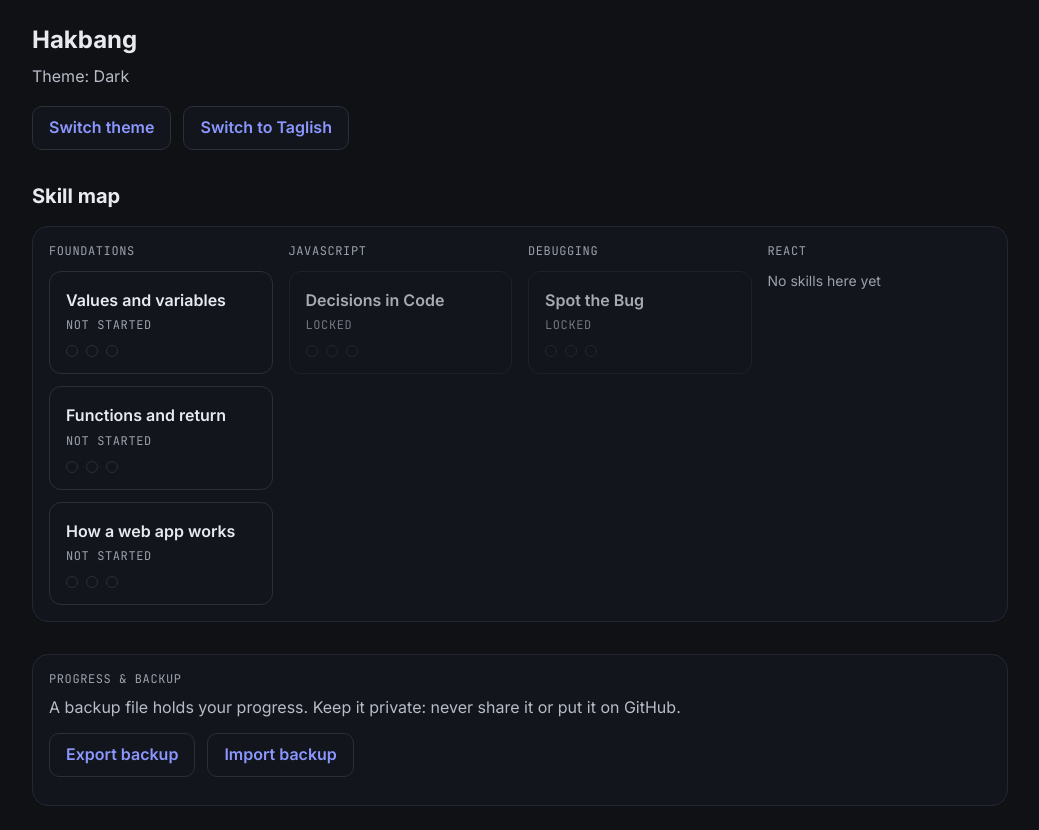
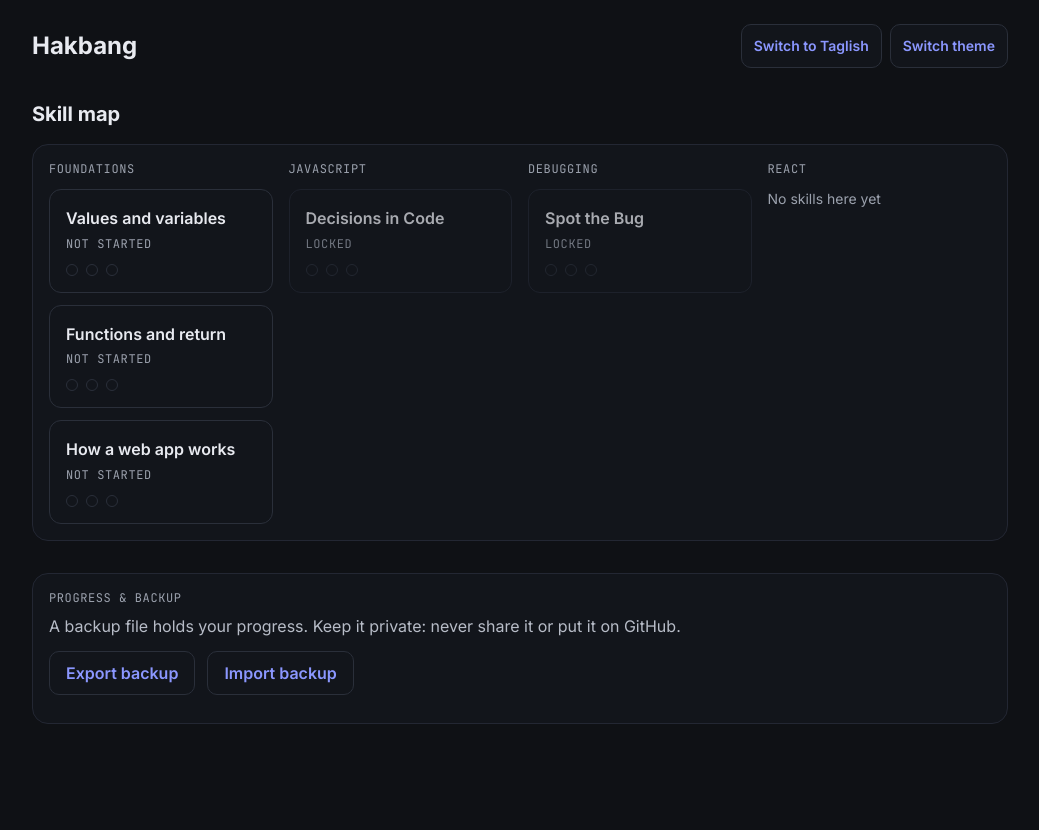
Before and after one commit to ianwilsonbenitez/hakbang, a React (Vite) app: page / in a window 1280 px wide. Shown: the whole page, without its empty margins (120-1159 px from the left). After the commit the page ends 800 px from the top, so only its background shows below. Built offline with nearby package versions, Linux system fonts and the light colour scheme.

Commit message:
feat: top bar with language and theme switches (item 21)

```diff
--- a/src/App.tsx
+++ b/src/App.tsx
@@ -6,6 +6,7 @@ import { LessonScreen } from './LessonScreen'
 import { listBundledLessonFiles, loadLessonLibrary } from './lib/lesson-library'
 import { getLessonParts } from './lib/skill-map'
 import { SkillMapScreen } from './SkillMapScreen'
+import { TopBar } from './TopBar'
 import {
   isTaskPassed,
   loadProgress,
@@ -35,7 +36,7 @@ const buttonClass =
   'min-h-11 rounded-md border border-border-strong bg-surface px-4 font-semibold text-accent'
 
 function App() {
-  const { t, switchLanguage } = useLanguage()
+  const { t } = useLanguage()
   const [theme, setTheme] = useState(() => loadTheme(localStorage))
 
   // Runs before the browser paints, so a saved light theme does not flash dark first.
@@ -117,26 +118,11 @@ function App() {
     )
   }
 
-  const themeName =theme === 'dark' ? t.themeDark : t.themeLight
+  const themeName = theme === 'dark' ? t.themeDark : t.themeLight
 
   return (
     <main className="mx-auto max-w-5xl p-6">
-      <h1 className="text-2xl font-bold">{t.appName}</h1>
-      <p className="mt-2 text-text-muted">
-        {t.themeLabel}: {themeName}
-      </p>
-      <div className="mt-4 flex flex-wrap gap-3">
-        <button
-          type="button"
-          onClick={() => setTheme(toggleTheme(theme))}
-          className={buttonClass}
-        >
-          {t.switchTheme}
-        </button>
-        <button type="button" onClick={switchLanguage} className={buttonClass}>
-          {t.switchLanguage}
-        </button>
-      </div>
+      <TopBar themeName={themeName} onSwitchTheme={() => setTheme(toggleTheme(theme))} />
       <div className="mt-8">
         {view.name === 'map' ? (
           <>
--- /dev/null
+++ b/src/TopBar.tsx
@@ -0,0 +1,33 @@
+import { useLanguage } from './language-context'
+
+type TopBarProps = {
+  themeName: string
+  onSwitchTheme: () => void
+}
+
+const switchClass =
+  'min-h-11 rounded-md border border-border-strong bg-surface px-3 text-sm font-semibold text-accent'
+
+// App name on the left, the two switches on the right, as in the approved design.
+export function TopBar({ themeName, onSwitchTheme }: TopBarProps) {
+  const { t, switchLanguage } = useLanguage()
+  return (
+    <header className="flex flex-wrap items-center justify-between gap-3">
+      <h1 className="text-2xl font-bold">{t.appName}</h1>
+      <div className="flex flex-wrap gap-2">
+        <button type="button" onClick={switchLanguage} className={switchClass}>
+          {t.switchLanguage}
+        </button>
+        {/* The visible text names the action; the label also says which theme is on now. */}
+        <button
+          type="button"
+          onClick={onSwitchTheme}
+          aria-label={`${t.switchTheme} (${t.themeLabel}: ${themeName})`}
+          className={switchClass}
+        >
+          {t.switchTheme}
+        </button>
+      </div>
+    </header>
+  )
+}
```
Also changed, not shown: 1 other file (tests, documents, lock files or other folders).
